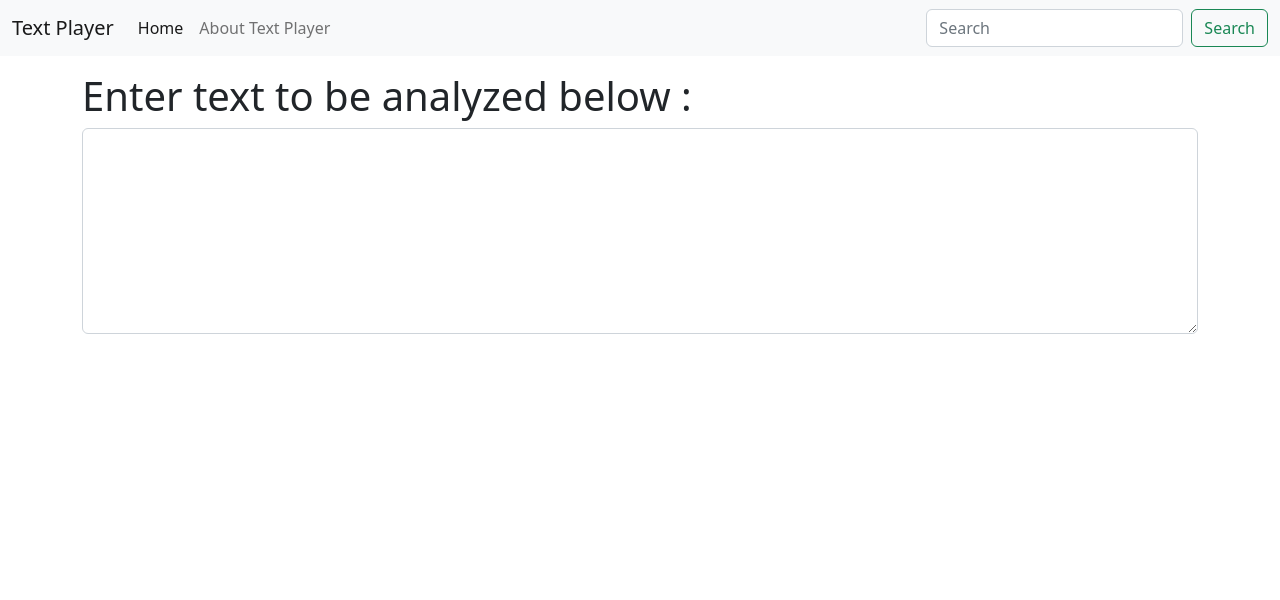
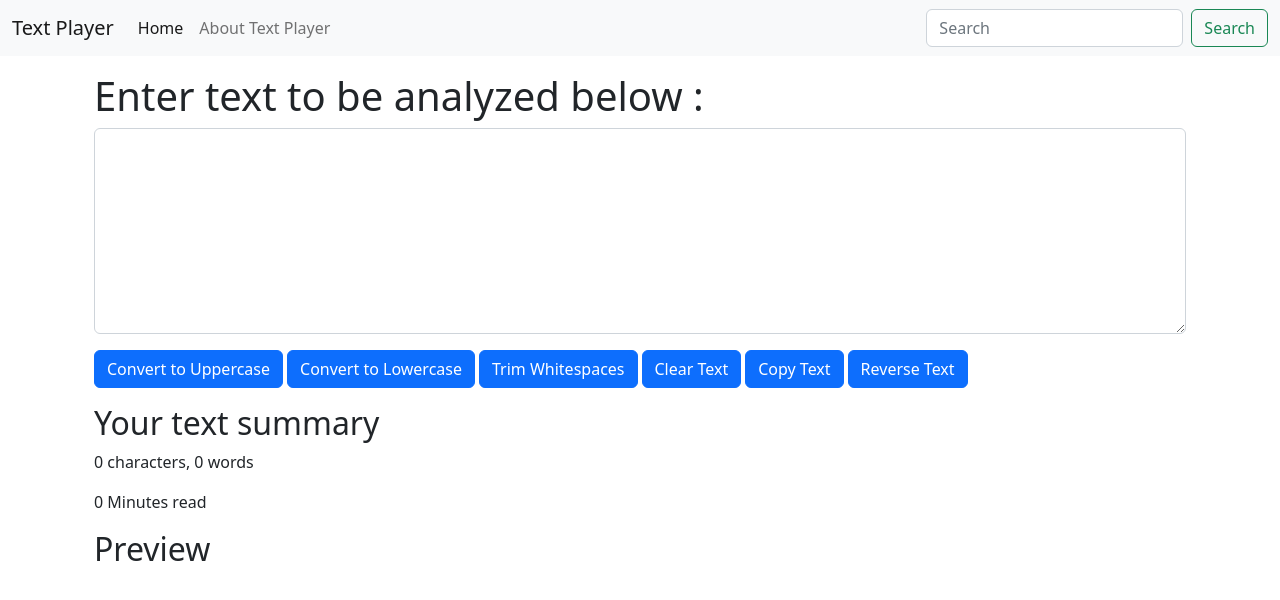
Before and after one commit to SonamMalik17/Text-Player, a React (Create React App) app: page / in a window 1280 px wide. Shown: the top 600 px of the page. Built offline with nearby package versions, Linux system fonts and the light colour scheme.

Commit message:
Added various text playing buttons - uppercase,lowercase,whitespace removal,clear text, reverse text, copy text

```diff
--- a/src/components/TextForm.js
+++ b/src/components/TextForm.js
@@ -1,16 +1,67 @@
-import React from "react";
+import React, {useState} from "react";
+
 
 export default function TextForm(props) {
+    const [text, setText] = useState('');
+    const handleUpClick=()=>{
+        let newText=text.toUpperCase();
+        setText(newText);
+    }
+    const handleLowClick=()=>{
+        let newText=text.toLowerCase();
+        setText(newText);
+    }
+    const handleTrimClick=()=>{
+      let regexPattern=/\s+/g;
+        let newText=text.replace(regexPattern," ");
+        setText(newText);
+    }
+    const handleClearClick=()=>{
+        setText('');
+    }
+    const handleCopyClick=()=>{
+        let newText=text;
+        setText(newText);
+    }
+    const handleReverseClick=()=>{
+      let newString = "";
+      for (let i = text.length - 1; i >= 0; i--)
+          newString += text[i];
+      setText(newString);
+  }
+    const handleOnChange=(event)=>{
+        setText(event.target.value);
+    }
   return (
-    <div>
-      <h1>{props.heading}</h1>
+    <>
+    <div className="container">
+    <h1>{props.heading}</h1>
       <div className="mb-3">
         <textarea
+          value={text}
+          onChange={handleOnChange}
           className="form-control"
           id="myBox"
           rows="8"
         ></textarea>
       </div>
+      <button className="btn btn-primary" onClick={handleUpClick}>Convert to Uppercase</button>
+      <button className="btn btn-primary mx-1" onClick={handleLowClick}>Convert to Lowercase</button>
+      <button className="btn btn-primary" onClick={handleTrimClick}>Trim Whitespaces</button>
+      <button className="btn btn-primary mx-1" onClick={handleClearClick}>Clear Text</button>
+      <button className="btn btn-primary" onClick={handleCopyClick}>Copy Text</button>
+      <button className="btn btn-primary mx-1" onClick={handleReverseClick}>Reverse Text</button>
     </div>
+      <div className="container my-3">
+        <h2>Your text summary</h2>
+        <p>{text.length} characters, {text.length>0 ? text.split(" ").length : 0} words
+        {/* , {text.length>0 ? text.split('\n').length : 0} lines */}
+        </p>
+        <p>{text.length>0 ? 0.008*text.split(" ").length : 0} Minutes read</p>
+        <h2>Preview</h2>
+        <p>{text}</p>
+      </div>
+    </>
+
   );
 }
```
